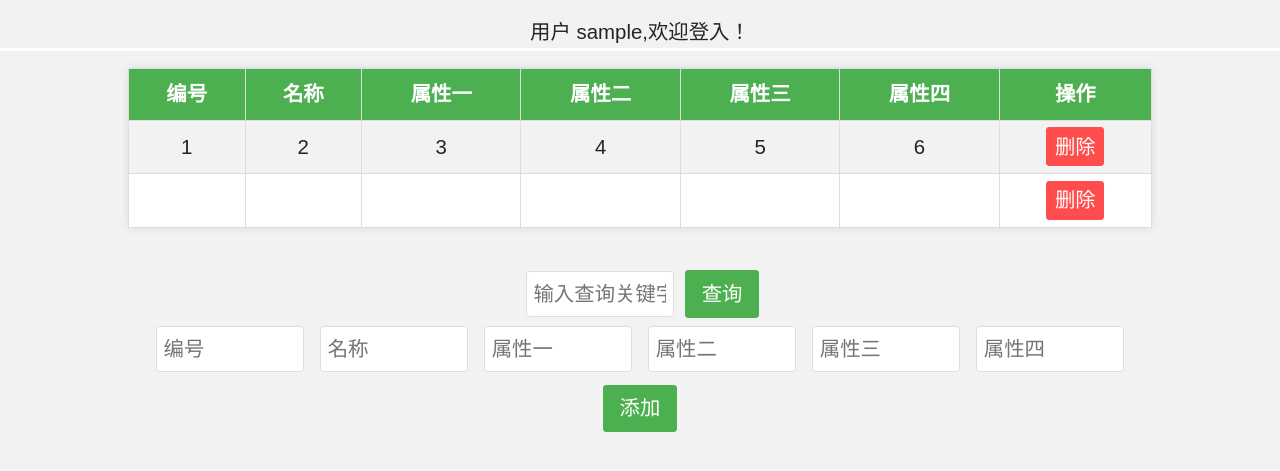
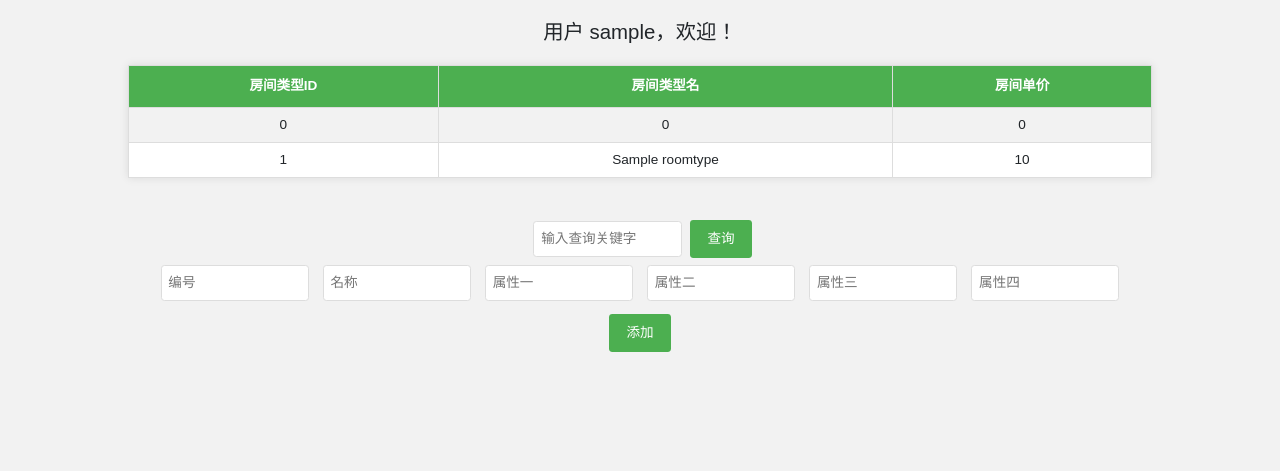
Before and after one commit to jinhui66/Hotel, a Flask app: page /user in a window 1280 px wide. Shown: the part 54-525 px from the top of the page. Run offline with Flask 3, Linux system fonts and the light colour scheme; the visitor is signed in with stand-in values (Sample User, id 1); tables that the repository leaves empty hold one stand-in row (values such as "Sample post"); some libraries are stand-ins or nearby versions.

Commit message:
'zsh0614'

```diff
--- a/blueprints/user.py
+++ b/blueprints/user.py
@@ -14,7 +14,7 @@
 @bp.route('/user',methods=['GET','POST'])
 def user():
 
-    sql = text('select * from User')
+    sql = text('select * from RoomType')
     results = db.session.execute(sql)
 
     return render_template('user/index.html', results=results)
--- a/templates/user/index.html
+++ b/templates/user/index.html
@@ -7,43 +7,33 @@
 {% endblock %}
 
 {% block body %}
-    <div class="welcome">用户 {{user.user_name}},欢迎登入！
-
-    <hr>
+    <div class="welcome">
+        用户 {{user.user_name}}，欢迎！
+    </div>
 
     <table class="main" contenteditable="true">
         <tr class="center" contenteditable="false" >
-            <th>编号</th>
-            <th>名称</th>
-            <th>属性一</th>
-            <th>属性二</th>
-            <th>属性三</th>
-            <th>属性四</th>
-            <th>操作</th>
+            <th>房间类型ID</th>
+            <th>房间类型名</th>
+            <th>房间单价</th>
         </tr>
 
         <tr class="center">
-            <td>1</td>
-            <td>2</td>
-            <td>3</td>
-            <td>4</td>
-            <td>5</td>
-            <td>6</td>
-            <td><button class="delete-btn" onclick="deleteRow(this)">删除</button></td>
+            <td>0</td>
+            <td>0</td>
+            <td>0</td>
         </tr>
 
         {% for result in results %}
             <tr class="center">
-                <td id = '{{result.InfoID}}'>{{result.InfoID}}</td>
-                <td>{{result.InfoContent}}</td>
-                <td>{{result.InfoTime}}</td>
-                <td>{{result.InfoLocation}}</td>
-                <td>{{result.DormManagerID}}</td>
-                <td>{{result.CheckNo}}</td>
-                <td><button class="delete-btn" onclick="deleteRow(this)">删除</button></td>
+                <td>{{result.roomType_id}}</td>
+                <td>{{result.roomType_name}}</td>
+                <td>{{result.roomType_price}}</td>
             </tr>
         {% endfor %}
     </table>
+
+    <!-- 输入一行提示 -->
 
     <div class="form-container">
         <input type="text" placeholder="输入查询关键字">
@@ -60,7 +50,6 @@
     </div>
 
     <script>
-
         function addRow() {
             var id = document.getElementById('id').value;
             var name = document.getElementById('name').value;
```
